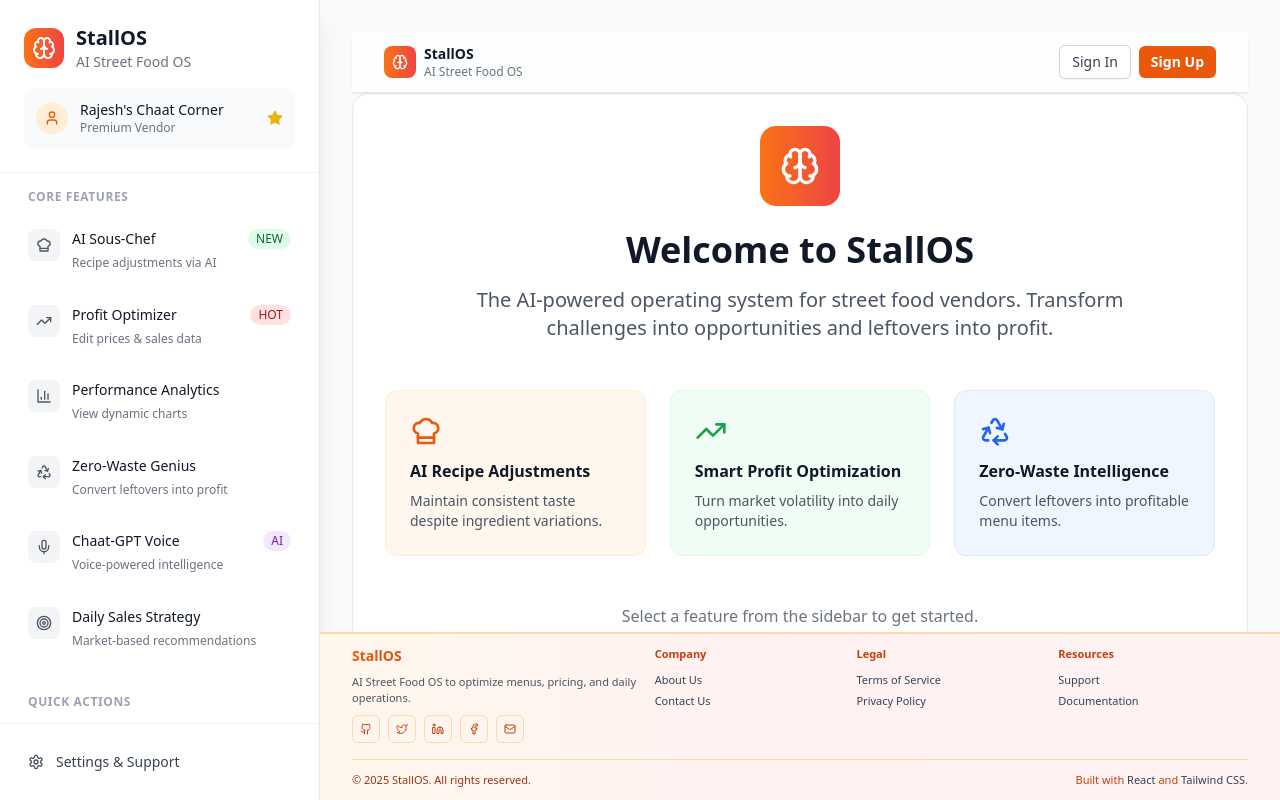
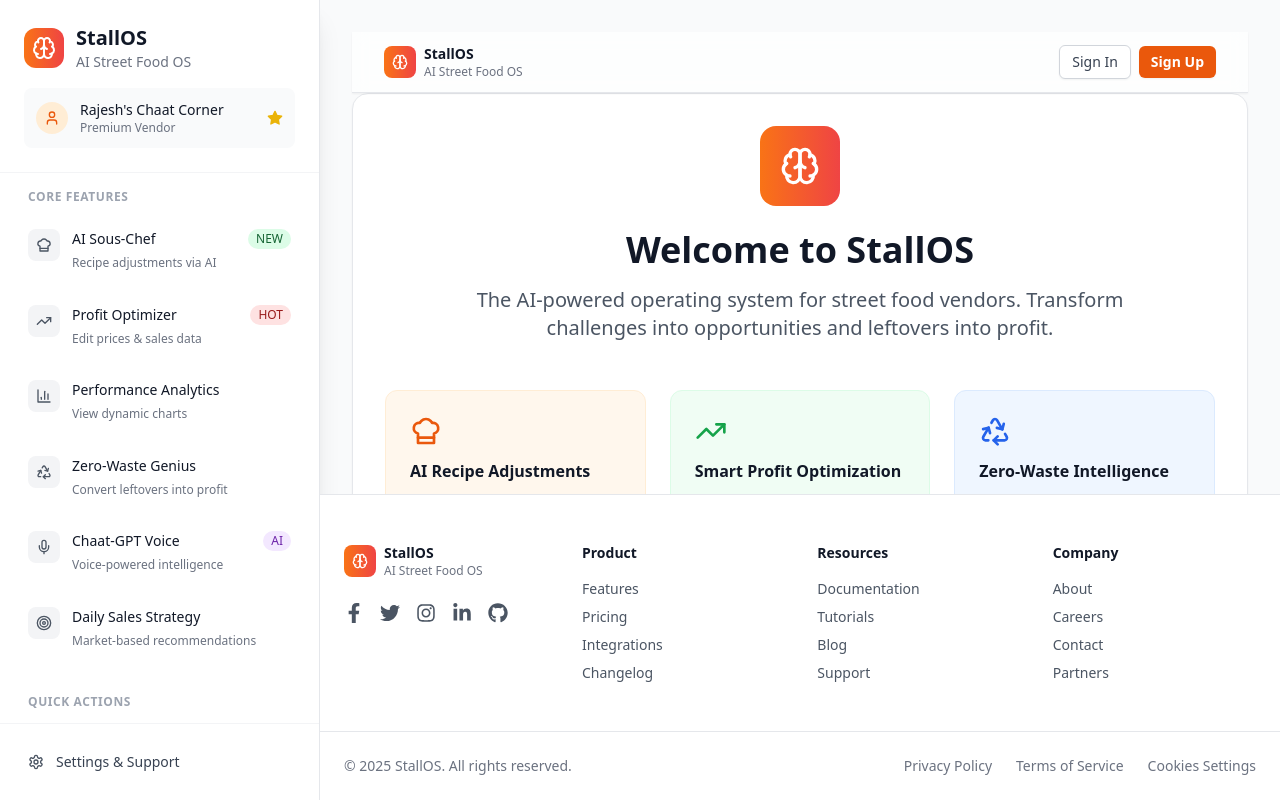
Before and after one commit to Zaki-Mohd/StallOs, a React (Vite) app: page / in a window 1280 px wide. Built offline with nearby package versions, Linux system fonts and the light colour scheme.

Commit message:
Add footer Page

```diff
--- a/package.json
+++ b/package.json
@@ -16,6 +16,7 @@
     "react": "^18.3.1",
     "react-chartjs-2": "^5.3.0",
     "react-dom": "^18.3.1",
+    "react-icons": "^5.5.0",
     "sonner": "^2.0.6"
   },
   "devDependencies": {
--- a/src/App.tsx
+++ b/src/App.tsx
@@ -9,7 +9,6 @@ import LandingPage from './components/LandingPage';
 import ChatGPT from './components/ChatGPT';
 
 import Footer from './components/Footer';
-
 // Register Chart.js components
 ChartJS.register(CategoryScale, LinearScale, PointElement, LineElement, BarElement, ArcElement, Title, Tooltip, Legend);
 
--- a/src/components/Footer.tsx
+++ b/src/components/Footer.tsx
@@ -1,155 +1,154 @@
-import React from 'react';
-import { Github, Twitter, Linkedin, Facebook, Mail } from 'lucide-react';
+// src/components/Footer.tsx
+import { Brain } from "lucide-react";
+import React from "react";
+import {
+  FaFacebookF,
+  FaTwitter,
+  FaInstagram,
+  FaLinkedinIn,
+  FaGithub,
+} from "react-icons/fa";
 
-/**
- * Global Footer Component
- * - Responsive, accessible, and Tailwind-styled
- * - Includes copyright text, social links, and important page links
- * - Designed to sit at the bottom of all pages when placed after main content in a flex column layout
- */
+const navigation = {
+  product: [
+    { name: "Features", href: "https://www.example.com/features" },
+    { name: "Pricing", href: "https://www.example.com/pricing" },
+    { name: "Integrations", href: "https://www.example.com/integrations" },
+    { name: "Changelog", href: "https://www.example.com/changelog" },
+  ],
+  resources: [
+    { name: "Documentation", href: "https://www.example.com/docs" },
+    { name: "Tutorials", href: "https://www.example.com/tutorials" },
+    { name: "Blog", href: "https://www.example.com/blog" },
+    { name: "Support", href: "https://www.example.com/support" },
+  ],
+  company: [
+    { name: "About", href: "https://www.example.com/about" },
+    { name: "Careers", href: "https://www.example.com/careers" },
+    { name: "Contact", href: "https://www.example.com/contact" },
+    { name: "Partners", href: "https://www.example.com/partners" },
+  ],
+  legal: [
+    { name: "Privacy Policy", href: "https://www.example.com/privacy-policy" },
+    { name: "Terms of Service", href: "https://www.example.com/terms-of-service" },
+    { name: "Cookies Settings", href: "https://www.example.com/cookies-settings" },
+  ],
+};
+
+const socialLinks = [
+  { name: "Facebook", href: "https://facebook.com", icon: <FaFacebookF /> },
+  { name: "Twitter", href: "https://twitter.com", icon: <FaTwitter /> },
+  { name: "Instagram", href: "https://instagram.com", icon: <FaInstagram /> },
+  { name: "LinkedIn", href: "https://linkedin.com", icon: <FaLinkedinIn /> },
+  { name: "GitHub", href: "https://github.com", icon: <FaGithub /> },
+];
+
 const Footer: React.FC = () => {
-  const year = new Date().getFullYear();
-
   return (
-    <footer className="w-full border-t-2 border-orange-200 bg-gradient-to-r from-orange-50 via-rose-50 to-red-50">
-      <div className="mx-auto max-w-7xl px-4 sm:px-6 lg:px-8 py-3">
-        {/* Top */}
-        <div className="grid gap-3 md:grid-cols-3">
+    <footer className="bg-white border-t border-gray-200 text-gray-600">
+      <div className="max-w-7xl mx-auto px-6 py-12 grid grid-cols-1 sm:grid-cols-2 md:grid-cols-4 gap-10">
         {/* Brand */}
         <div>
-            <h3 className="text-sm font-semibold bg-gradient-to-r from-orange-600 to-red-600 bg-clip-text text-transparent">StallOS</h3>
-            <p className="mt-2 text-[11px] text-gray-600">
-              AI Street Food OS to optimize menus, pricing, and daily operations.
-            </p>
-            {/* Social icons restored with non-clickable hash links */}
-            <div className="mt-2 flex items-center gap-2">
+         <button onClick={() => { window.location.hash = ''; }} className="flex items-center gap-2 group">
+            <div className="w-8 h-8 bg-gradient-to-r from-orange-500 to-red-500 rounded-lg flex items-center justify-center">
+              <Brain className="w-4 h-4 text-white" />
+            </div>
+            <div className="text-left">
+              <p className="text-sm font-bold text-gray-900 group-hover:text-gray-950">StallOS</p>
+              <p className="text-xs text-gray-500">AI Street Food OS</p>
+            </div>
+          </button>
+          {/* Social Icons */}
+          <div className="flex space-x-4 mt-6 text-xl text-gray-600">
+            {socialLinks.map((link) => (
               <a
-                href="#"
-                onClick={(e) => e.preventDefault()}
-                aria-label="GitHub"
-                className="inline-flex h-7 w-7 items-center justify-center rounded-md border border-orange-200 text-orange-700 hover:text-orange-800 hover:bg-orange-100 transition-colors"
+                key={link.name}
+                href={link.href}
+                aria-label={link.name}
+                className="hover:text-orange-500 transition-colors"
               >
-                <Github className="h-3 w-3" />
+                {link.icon}
               </a>
-              <a
-                href="#"
-                onClick={(e) => e.preventDefault()}
-                aria-label="Twitter"
-                className="inline-flex h-7 w-7 items-center justify-center rounded-md border border-orange-200 text-orange-700 hover:text-orange-800 hover:bg-orange-100 transition-colors"
-              >
-                <Twitter className="h-3 w-3" />
-              </a>
-              <a
-                href="#"
-                onClick={(e) => e.preventDefault()}
-                aria-label="LinkedIn"
-                className="inline-flex h-7 w-7 items-center justify-center rounded-md border border-orange-200 text-orange-700 hover:text-orange-800 hover:bg-orange-100 transition-colors"
-              >
-                <Linkedin className="h-3 w-3" />
-              </a>
-              <a
-                href="#"
-                onClick={(e) => e.preventDefault()}
-                aria-label="Facebook"
-                className="inline-flex h-7 w-7 items-center justify-center rounded-md border border-orange-200 text-orange-700 hover:text-orange-800 hover:bg-orange-100 transition-colors"
-              >
-                <Facebook className="h-3 w-3" />
-              </a>
-              <a
-                href="#"
-                onClick={(e) => e.preventDefault()}
-                aria-label="Email"
-                className="inline-flex h-7 w-7 items-center justify-center rounded-md border border-orange-200 text-orange-700 hover:text-orange-800 hover:bg-orange-100 transition-colors"
-              >
-                <Mail className="h-3 w-3" />
-              </a>
+            ))}
           </div>
         </div>
 
-          {/* Quick Links */}
-          <nav aria-label="Important links" className="grid grid-cols-2 gap-3 md:col-span-2 md:grid-cols-3">
+        {/* Navigation Sections */}
+        <nav
+          aria-label="Footer"
+          className="grid grid-cols-2 sm:grid-cols-2 md:grid-cols-3 col-span-1 sm:col-span-2 md:col-span-3 gap-8"
+        >
           <div>
-              <h4 className="text-[11px] font-semibold text-orange-700">Company</h4>
-              <ul className="mt-2.5 space-y-1 text-[11px] text-gray-700">
-                <li>
+            <h3 className="text-sm font-semibold text-gray-900 mb-4">
+              Product
+            </h3>
+            <ul className="space-y-2 text-sm">
+              {navigation.product.map((item) => (
+                <li key={item.name}>
                   <a
-                    href="https://github.com/DarshanBhamare/StallOs"
-                    target="_blank"
-                    rel="noreferrer"
-                    className="hover:text-orange-800 hover:underline underline-offset-4"
+                    href={item.href}
+                    className="hover:text-orange-500 transition-colors"
                   >
-                    About Us
+                    {item.name}
                   </a>
                 </li>
-                <li>
+              ))}
+            </ul>
+          </div>
+
+          <div>
+            <h3 className="text-sm font-semibold text-gray-900 mb-4">
+              Resources
+            </h3>
+            <ul className="space-y-2 text-sm">
+              {navigation.resources.map((item) => (
+                <li key={item.name}>
                   <a
-                    href="mailto:support@stallos.app"
-                    className="hover:text-orange-800 hover:underline underline-offset-4"
+                    href={item.href}
+                    className="hover:text-orange-500 transition-colors"
                   >
-                    Contact Us
+                    {item.name}
                   </a>
                 </li>
+              ))}
             </ul>
           </div>
+
           <div>
-              <h4 className="text-[11px] font-semibold text-orange-700">Legal</h4>
-              <ul className="mt-2.5 space-y-1 text-[11px] text-gray-700">
-                <li>
+            <h3 className="text-sm font-semibold text-gray-900 mb-4">
+              Company
+            </h3>
+            <ul className="space-y-2 text-sm">
+              {navigation.company.map((item) => (
+                <li key={item.name}>
                   <a
-                    href="https://www.termsfeed.com/public/uploads/2021/03/sample-terms-of-service-template.pdf"
-                    target="_blank"
-                    rel="noreferrer"
-                    className="hover:text-orange-800 hover:underline underline-offset-4"
+                    href={item.href}
+                    className="hover:text-orange-500 transition-colors"
                   >
-                    Terms of Service
+                    {item.name}
                   </a>
                 </li>
-                <li>
-                  <a
-                    href="https://www.privacypolicies.com/live/"
-                    target="_blank"
-                    rel="noreferrer"
-                    className="hover:text-orange-800 hover:underline underline-offset-4"
-                  >
-                    Privacy Policy
-                  </a>
-                </li>
-              </ul>
-            </div>
-            <div>
-              <h4 className="text-[11px] font-semibold text-orange-700">Resources</h4>
-              <ul className="mt-2.5 space-y-1 text-[11px] text-gray-700">
-                <li>
-                  <a
-                    href="https://github.com/DarshanBhamare/StallOs/issues"
-                    target="_blank"
-                    rel="noreferrer"
-                    className="hover:text-orange-800 hover:underline underline-offset-4"
-                  >
-                    Support
-                  </a>
-                </li>
-                <li>
-                  <a
-                    href="https://github.com/DarshanBhamare/StallOs"
-                    target="_blank"
-                    rel="noreferrer"
-                    className="hover:text-orange-800 hover:underline underline-offset-4"
-                  >
-                    Documentation
-                  </a>
-                </li>
+              ))}
             </ul>
           </div>
         </nav>
       </div>
 
-        {/* Bottom */}
-        <div className="mt-4 flex flex-col gap-2 border-t border-orange-200 pt-3 sm:flex-row sm:items-center sm:justify-between">
-          <p className="text-[11px] text-orange-800">© {year} StallOS. All rights reserved.</p>
-          <p className="text-[11px] text-orange-700">
-            Built with <span className="font-medium text-gray-700">React</span> and <span className="font-medium text-gray-700">Tailwind CSS</span>.
-          </p>
+      {/* Bottom Bar */}
+      <div className="border-t border-gray-200 py-6">
+        <div className="max-w-7xl mx-auto px-6 flex flex-col md:flex-row justify-between items-center text-sm text-gray-500">
+          <p>© {new Date().getFullYear()} StallOS. All rights reserved.</p>
+          <div className="flex flex-wrap gap-6 mt-4 md:mt-0">
+            {navigation.legal.map((item) => (
+              <a
+                key={item.name}
+                href={item.href}
+                className="hover:text-orange-500 transition-colors"
+              >
+                {item.name}
+              </a>
+            ))}
+          </div>
         </div>
       </div>
     </footer>
```
Also changed, not shown: 1 other file (tests, documents, lock files or other folders). Lines whose indentation alone changed are shown as unchanged.
